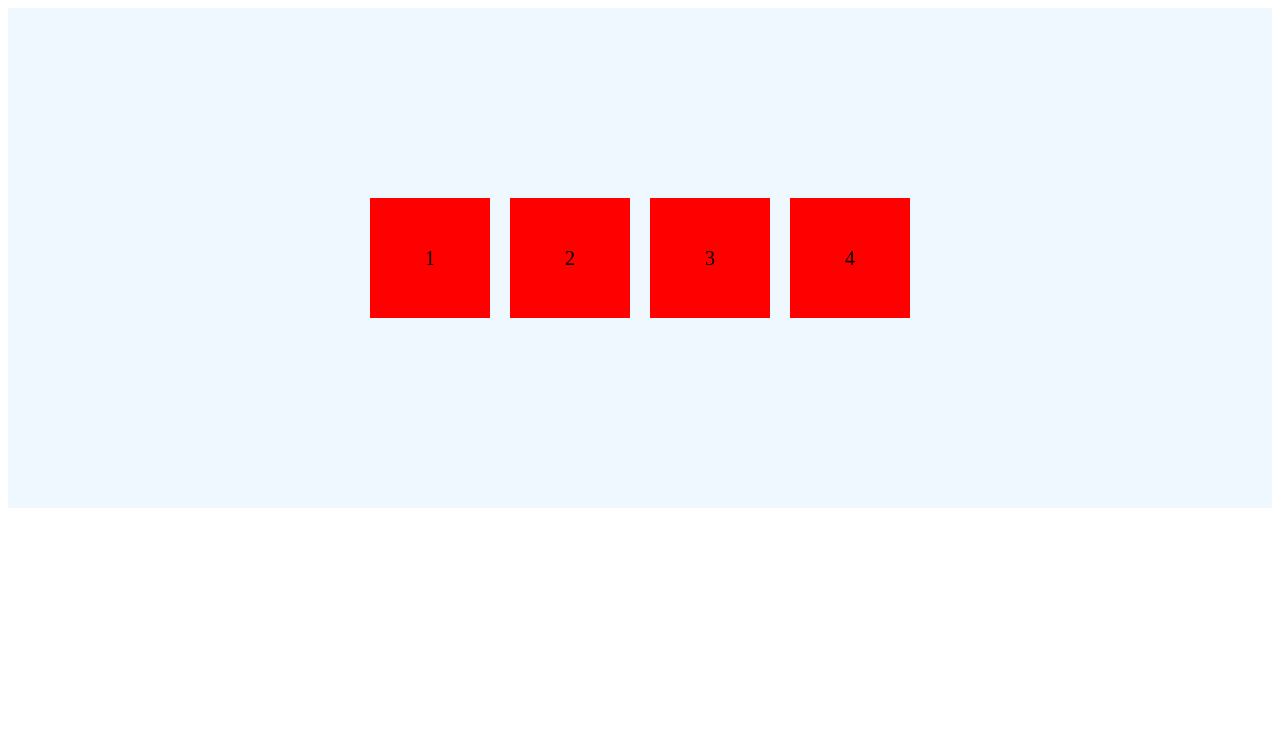
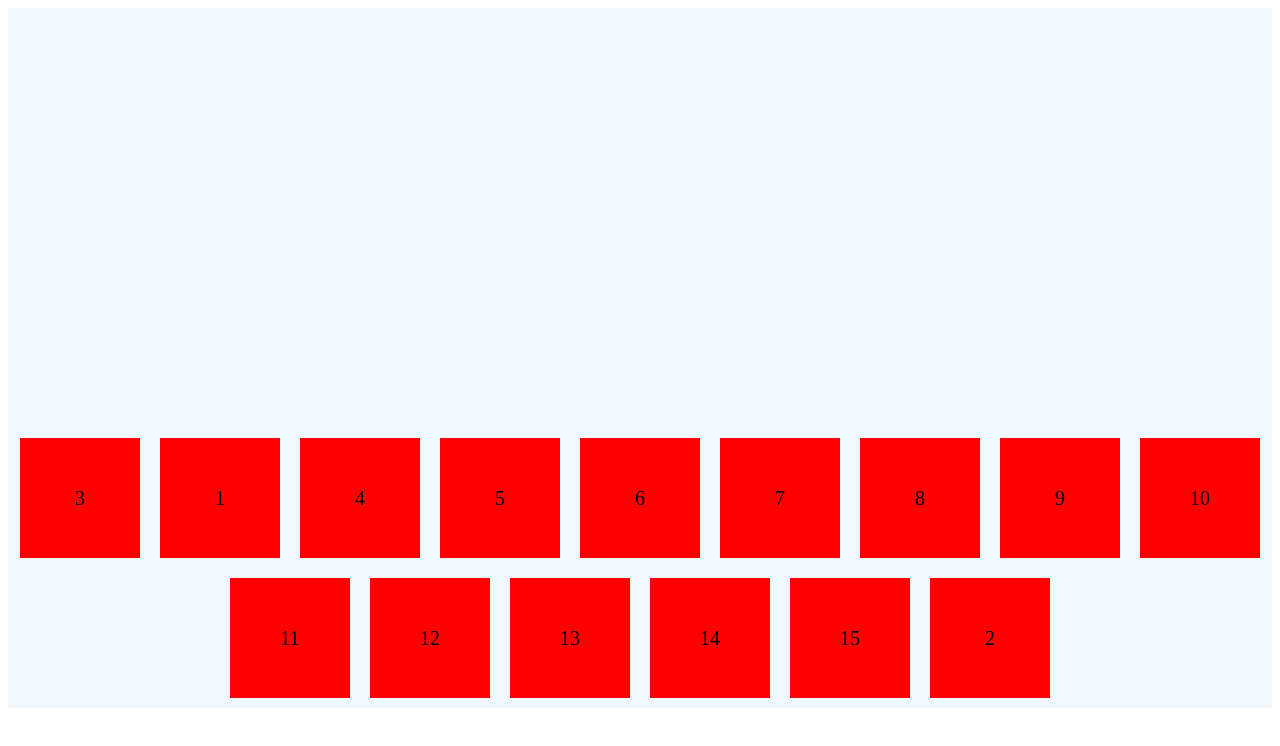
Before and after one commit to DanyCoutinho/Flexbox, a plain HTML site: page Alinhamentos.html in a window 1280 px wide. Drawn offline with Linux system fonts and the light colour scheme.

Commit message:
3- Alinhamentos (2/2)

```diff
--- a/Alinhamentos.html
+++ b/Alinhamentos.html
@@ -13,6 +13,17 @@
         <div class="div2">2</div>
         <div class="div3">3</div>
         <div class="div4">4</div>
+        <div>5</div>
+        <div>6</div>
+        <div>7</div>
+        <div>8</div>
+        <div>9</div>
+        <div>10</div>
+        <div>11</div>
+        <div>12</div>
+        <div>13</div>
+        <div>14</div>
+        <div>15</div>
     </div>
 </body>
 </html>
--- a/alinhamentos.css
+++ b/alinhamentos.css
@@ -2,11 +2,13 @@
 
 .container {
     display: flex;
-    height: 500px;
+    height: 700px;
     background-color: aliceblue;
     flex-direction: row;
     justify-content: center;
     align-items: center;
+    flex-wrap: wrap;
+    align-content: flex-end;
 }
 
 .container div {
@@ -20,3 +22,16 @@
     justify-content: center;
     align-items: center;
 }
+
+.div4 {
+    align-self: flex-start;
+    order: 0;
+}
+
+.div3 {
+    order: -1;
+}
+
+.div2 {
+    order: 1;
+}
```
